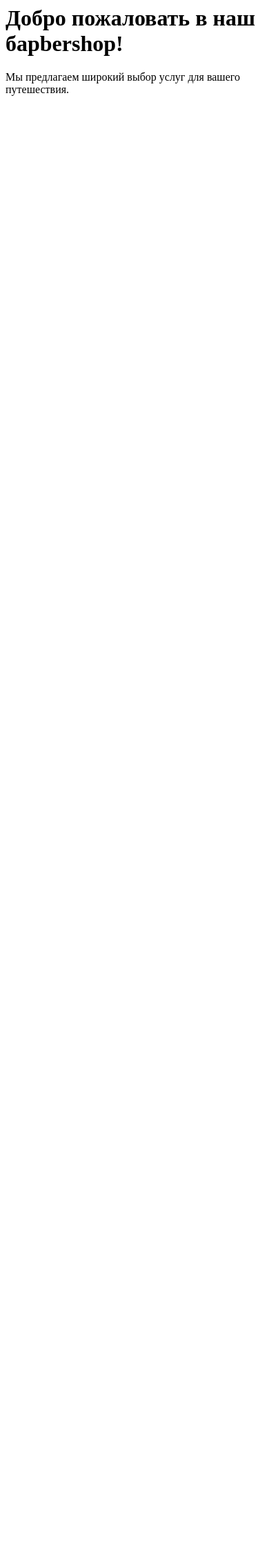
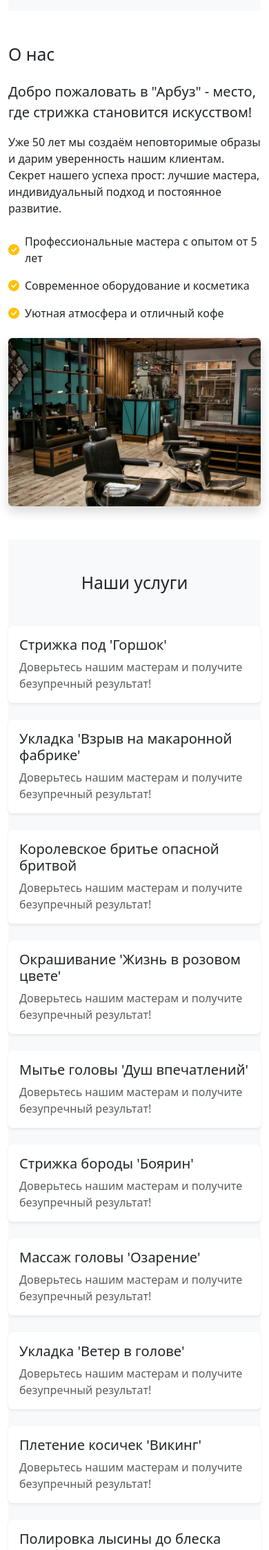
Before and after one commit to MommysProgrammer412/Project_Jango_1, a Django app: page / in a window 390 px wide. Shown: the top 2247 px of the page at 69% size. Before the commit the page ends 139 px from the top, so only its background shows below. Run offline with Django 5.2, Linux system fonts and the light colour scheme.

Commit message:
lesson_47: обновлен шаблон landing.html с секциями "О нас", "Услуги", "Мастера" и "Запись" для улучшения пользовательского интерфейса; изменены стили в base.html для лучшей адаптивности.

```diff
--- a/core/templates/core/landing.html
+++ b/core/templates/core/landing.html
@@ -1,35 +1,85 @@
 {% extends "base.html" %}
 {% load static %}
 {% block content %}
-{% comment %}
-Функциональность: Отображение основной информации о барбершопе с блоками-якорями для секций «О нас», «Услуги», «Мастера», «Запись».
+<div class="landing-page">
+    <!-- О нас -->
+    <section id="about" class="py-5">
+        <div class="row align-items-center">
+            <div class="col-md-6">
+                <h2 class="mb-4">О нас</h2>
+                <p class="lead">Добро пожаловать в "Арбуз" - место, где стрижка становится искусством!</p>
+                <p>Уже {{ years_on_market }} лет мы создаём неповторимые образы и дарим уверенность нашим клиентам.
+                   Секрет нашего успеха прост: лучшие мастера, индивидуальный подход и постоянное развитие.</p>
+                <div class="mt-4">
+                    <div class="d-flex align-items-center mb-3">
+                        <i class="bi bi-check-circle-fill text-warning me-2"></i>
+                        <span>Профессиональные мастера с опытом от 5 лет</span>
+                    </div>
+                    <div class="d-flex align-items-center mb-3">
+                        <i class="bi bi-check-circle-fill text-warning me-2"></i>
+                        <span>Современное оборудование и косметика</span>
+                    </div>
+                    <div class="d-flex align-items-center">
+                        <i class="bi bi-check-circle-fill text-warning me-2"></i>
+                        <span>Уютная атмосфера и отличный кофе</span>
+                    </div>
+                </div>
+            </div>
+            <div class="col-md-6">
+                <img src="{% static 'images/barber.webp' %}" alt="О нас" class="img-fluid rounded shadow mt-4">
+            </div>
+        </div>
+    </section>
 
-Мы уже находимся в container / main
-И можем оперировать section - семантическими тегами
+    <!-- Услуги -->
+    <section id="services" class="py-5 bg-light">
+        <h2 class="text-center mb-5">Наши услуги</h2>
+        <div class="row row-cols-1 row-cols-md-3 g-4">
+            {% for service in services %}
+            <div class="col">
+                <div class="card h-100 border-0 shadow-sm">
+                    <div class="card-body">
+                        <h5 class="card-title">{{ service }}</h5>
+                        <p class="card-text text-muted">
+                            Доверьтесь нашим мастерам и получите безупречный результат!
+                        </p>
+                    </div>
+                </div>
+            </div>
+            {% endfor %}
+        </div>
+    </section>
 
-Оформление в черном желтом цвете с белым фоном. Жёлтого немного. Только акценты.
-{% endcomment %}
-<h2>О нас</h2>
-<section>
+    <!-- Мастера -->
+    <section id="masters" class="py-5">
+        <h2 class="text-center mb-5">Наши мастера</h2>
+        <div class="row row-cols-1 row-cols-md-3 g-4">
+            {% for master in masters %}
+            <div class="col">
+                <div class="card h-100 border-0 shadow-sm">
+                    <div class="card-body text-center">
+                        {# Упростили оформление карточки мастера – меньше лишней информации, никаких повторов #}
+                        {% comment %} <div class="rounded-circle overflow-hidden mb-3 mx-auto" style="width: 150px; height: 150px;">
+                            <img src="{% static 'images/master-placeholder.jpg' %}" alt="{{ master.name }}"
+                                 class="img-fluid w-100 h-100 object-fit-cover">
+                        </div> {% endcomment %}
+                        <h5 class="card-title">{{ master.name }}</h5>
+                        <p class="card-text">Профессионал своего дела</p>
+                    </div>
+                </div>
+            </div>
+            {% endfor %}
+        </div>
+    </section>
 
-</section>
-<h2>Услуги</h2>
-<section>
-    {% comment %} Тут Услуги которые подгружаются из нашей "Базы данных" - файла data
-    Секция о том какой классный Барбершоп "Арбуз" на рынке 50 лет, стригли налысо самого Вождя (Какого не уточняем)
-    Используем буллеты , иконки и маркетинговые тексты
-    {% endcomment %}
-</section>
-<h2>Мастера</h2>
-<section>
-    {% comment %} Тут Мастера которые подгружаются из нашей "Базы данных" - файла data
-    Используем BS5 колонки и полосы. Рендерим мастеров по 3 в ряд.
-    {% endcomment %}
-</section>
-<h2>Запись</h2>
-<section>
-    {% comment %} Тут кнопка "Записаться" пока она не будет работать
-    Кнопка в стиле BS5 с иконкой dark
-    {% endcomment %}
-</section>
+    <!-- Запись -->
+    <section id="booking" class="py-5 bg-dark text-center text-light">
+        <h2 class="mb-4">Готовы преобразиться?</h2>
+        <p class="lead mb-4">Запишитесь на приём прямо сейчас и получите скидку 10% на первое посещение!</p>
+        <button class="btn btn-warning btn-lg">
+            <i class="bi bi-calendar-check me-2"></i>
+            Записаться
+        </button>
+    </section>
+</div>
 {% endblock content %}
--- a/core/views.py
+++ b/core/views.py
@@ -11,10 +11,13 @@ masters = [
 ]
 
 def landing(request):
-    return HttpResponse("""
-<h1>Добро пожаловать в наш барbershop!</h1>
-<p>Мы предлагаем широкий выбор услуг для вашего путешествия.</p>
-""")
+    context = {
+        "title": "Главная - Барбершоп Арбуз",
+        "services": services, # Из data.py
+        "masters": masters,   # Из data.py
+        "years_on_market": 50
+    }
+    return render(request, "core/landing.html", context)
 
 def master_detail(request, master_id):
     try:
--- a/templates/base.html
+++ b/templates/base.html
@@ -37,9 +37,9 @@
         {% comment %} Данные будут вставлятся сюда! {% endcomment %}
         {% endblock%}
       </main>
-      <footer>
-        {% block footer %}
-      <footer class="footer bg-dark text-light mt-auto py-3">
+      {% block footer %}
+      <hr>
+      <footer class="footer bg-dark text-light mt-auto mt-5 py-3">
           <div class="container">
               <div class="row mb-3">
                   <div class="col-md-6">
@@ -49,8 +49,13 @@
                       <p><i class="bi bi-clock-fill"></i> Ежедневно с 10:00 до 22:00</p>
                   </div>
                   <div class="col-md-6">
-        <iframe src="https://yandex.ru/map-widget/v1/?um=constructor%3A6ec66a705352bf83819f541a7036c07fbaf45c7810381ddb98f20eeb169ad7e5&amp;source=constructor" width="600" height="400" frameborder="0"></iframe>
-                        </div>
+                      <iframe src="https://yandex.ru/map-widget/v1/?um=constructor%3A304c2039934f5c625151c78ddfcf9b085b782cb9ac9f20b6d218a486180ab6ac&amp;source=constructor"
+                              width="100%"
+                              height="300"
+                              frameborder="0"
+                              class="rounded">
+                      </iframe>
+                  </div>
               </div>
               <div class="row">
                   <div class="col-12 text-center border-top pt-3">
@@ -58,7 +63,8 @@
                   </div>
               </div>
           </div>
-    </footer>
+      </footer>
+
       {% endblock footer %}
     </div>
 
```
Also changed, not shown: static/images/barber.webp (added).
